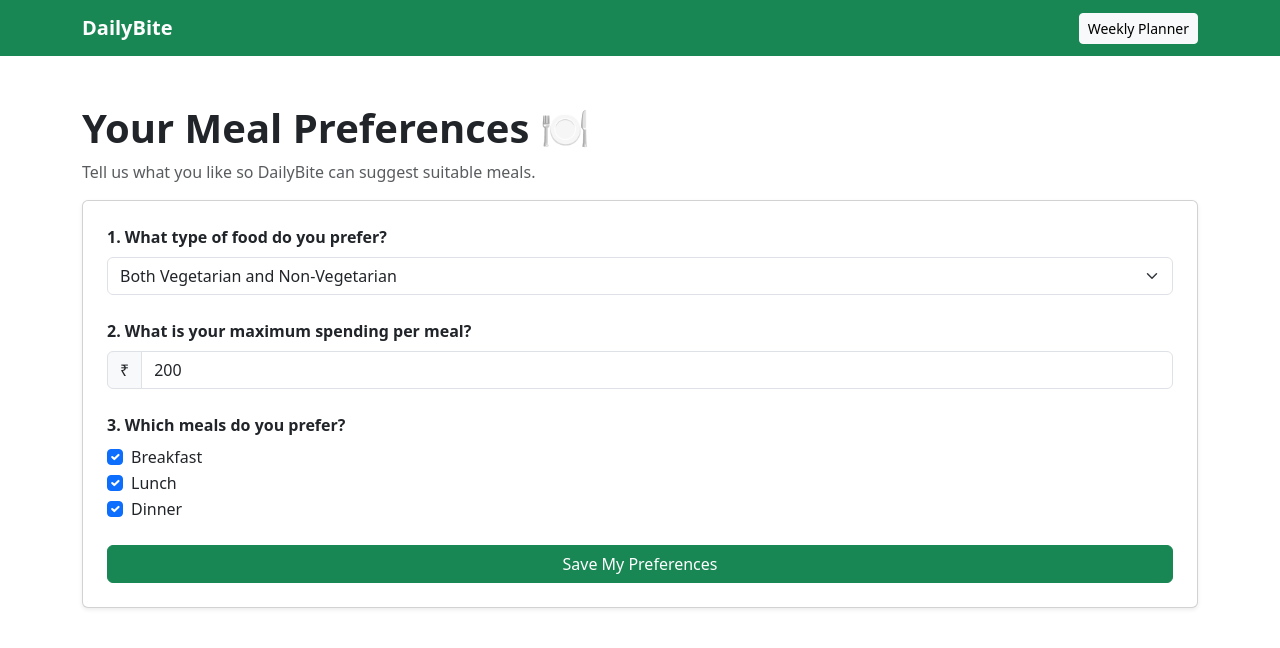
After one commit to saiananyaparuchuru-pixel/Daily-Bite, a Flask app: page /preferences in a window 1280 px wide. The commit adds this page. Shown: the top 648 px of the page. Run offline with Flask 3, Linux system fonts and the light colour scheme.

Commit message:
Add user meal preferences feature

```diff
--- a/app.py
+++ b/app.py
@@ -11,7 +11,9 @@ from database import (
     get_weekly_budget,
     save_weekly_limit,
     get_weekly_limit,
-    get_daily_summary
+    get_daily_summary,
+    save_user_preferences,
+    get_user_preferences
 )
 app = Flask(__name__)
 app.secret_key = "dailybite-development-key"
@@ -64,6 +66,55 @@ def planner():
         remaining_budget=remaining_budget,
         daily_summary=daily_summary
     )
+
+@app.route("/preferences")
+def preferences():
+
+    user_preferences = get_user_preferences()
+
+    return render_template(
+        "preferences.html",
+        preferences=user_preferences
+    )
+
+
+@app.route("/save-preferences", methods=["POST"])
+def save_preferences():
+
+    food_type = request.form.get("food_type")
+    max_price = request.form.get("max_price")
+
+    breakfast = 1 if request.form.get("breakfast") else 0
+    lunch = 1 if request.form.get("lunch") else 0
+    dinner = 1 if request.form.get("dinner") else 0
+
+    try:
+        max_price = float(max_price)
+
+        if max_price <= 0:
+            raise ValueError
+
+        if food_type not in ["Vegetarian", "Non-Vegetarian", "Both"]:
+            raise ValueError
+
+        if not any([breakfast, lunch, dinner]):
+            flash("Please select at least one meal category.", "danger")
+            return redirect(url_for("preferences"))
+
+        save_user_preferences(
+            food_type,
+            max_price,
+            breakfast,
+            lunch,
+            dinner
+        )
+
+        flash("Your meal preferences were saved successfully!", "success")
+
+    except (ValueError, TypeError):
+        flash("Please enter valid preference details.", "danger")
+
+    return redirect(url_for("preferences"))
 
 @app.route("/save-plan", methods=["POST"])
 def save_plan():
--- a/database.py
+++ b/database.py
@@ -43,6 +43,7 @@ def create_tables():
             UNIQUE(day, category)
         )
     """)
+
     # Weekly budget settings table
     connection.execute("""
         CREATE TABLE IF NOT EXISTS budget_settings (
@@ -51,9 +52,20 @@ def create_tables():
         )
     """)
 
+    # User meal preferences table
+    connection.execute("""
+        CREATE TABLE IF NOT EXISTS user_preferences (
+            id INTEGER PRIMARY KEY,
+            food_type TEXT DEFAULT 'Both',
+            max_price REAL DEFAULT 200,
+            breakfast INTEGER DEFAULT 1,
+            lunch INTEGER DEFAULT 1,
+            dinner INTEGER DEFAULT 1
+        )
+    """)
+
     connection.commit()
     connection.close()
-
 
 # 3. Insert sample meals
 def insert_sample_meals():
@@ -235,7 +247,6 @@ def save_weekly_limit(amount):
     connection.commit()
     connection.close()
 
-
 # Retrieve the user's weekly budget limit
 def get_weekly_limit():
 
@@ -290,4 +301,64 @@ def get_daily_summary():
 
     connection.close()
 
+
     return summary
+
+# Save or update user meal preferences
+def save_user_preferences(
+    food_type,
+    max_price,
+    breakfast,
+    lunch,
+    dinner
+):
+
+    connection = get_db_connection()
+
+    connection.execute("""
+        INSERT INTO user_preferences
+        (id, food_type, max_price, breakfast, lunch, dinner)
+        VALUES (1, ?, ?, ?, ?, ?)
+
+        ON CONFLICT(id)
+        DO UPDATE SET
+            food_type = excluded.food_type,
+            max_price = excluded.max_price,
+            breakfast = excluded.breakfast,
+            lunch = excluded.lunch,
+            dinner = excluded.dinner
+    """, (
+        food_type,
+        max_price,
+        breakfast,
+        lunch,
+        dinner
+    ))
+
+    connection.commit()
+    connection.close()
+
+
+# Retrieve user meal preferences
+def get_user_preferences():
+
+    connection = get_db_connection()
+
+    preferences = connection.execute("""
+        SELECT *
+        FROM user_preferences
+        WHERE id = 1
+    """).fetchone()
+
+    connection.close()
+
+    if preferences:
+        return preferences
+
+    return {
+        "food_type": "Both",
+        "max_price": 200,
+        "breakfast": 1,
+        "lunch": 1,
+        "dinner": 1
+    }
--- a/templates/home.html
+++ b/templates/home.html
@@ -28,6 +28,12 @@
         <a href="{{ url_for('planner') }}"
    class="btn btn-light btn-sm">
     Weekly Planner
+</a>
+
+
+<a href="{{ url_for('preferences') }}"
+   class="btn btn-light btn-sm">
+    My Preferences
 </a>
     </nav>
 
--- /dev/null
+++ b/templates/preferences.html
@@ -0,0 +1,161 @@
+
+<!DOCTYPE html>
+<html lang="en">
+<head>
+    <meta charset="UTF-8">
+    <meta name="viewport" content="width=device-width, initial-scale=1.0">
+
+    <title>Meal Preferences | DailyBite</title>
+
+    <link href="https://cdn.jsdelivr.net/npm/bootstrap@5.3.3/dist/css/bootstrap.min.css"
+          rel="stylesheet">
+
+    <link rel="stylesheet"
+          href="{{ url_for('static', filename='css/style.css') }}">
+</head>
+
+<body>
+
+<nav class="navbar navbar-dark bg-success">
+    <div class="container">
+        <a class="navbar-brand fw-bold" href="/">DailyBite</a>
+
+        <a href="{{ url_for('planner') }}"
+           class="btn btn-light btn-sm">
+            Weekly Planner
+        </a>
+    </div>
+</nav>
+
+<div class="container mt-5 mb-5">
+
+    <h1 class="fw-bold">Your Meal Preferences 🍽️</h1>
+
+    <p class="text-muted">
+        Tell us what you like so DailyBite can suggest suitable meals.
+    </p>
+
+    {% with messages = get_flashed_messages(with_categories=true) %}
+        {% for category, message in messages %}
+            <div class="alert alert-{{ category }}">
+                {{ message }}
+            </div>
+        {% endfor %}
+    {% endwith %}
+
+    <div class="card shadow-sm">
+        <div class="card-body p-4">
+
+            <form action="{{ url_for('save_preferences') }}"
+                  method="POST">
+
+                <div class="mb-4">
+
+                    <label class="form-label fw-bold">
+                        1. What type of food do you prefer?
+                    </label>
+
+                    <select name="food_type" class="form-select" required>
+
+                        <option value="Both"
+                            {% if preferences['food_type'] == 'Both' %}selected{% endif %}>
+                            Both Vegetarian and Non-Vegetarian
+                        </option>
+
+                        <option value="Vegetarian"
+                            {% if preferences['food_type'] == 'Vegetarian' %}selected{% endif %}>
+                            Vegetarian
+                        </option>
+
+                        <option value="Non-Vegetarian"
+                            {% if preferences['food_type'] == 'Non-Vegetarian' %}selected{% endif %}>
+                            Non-Vegetarian
+                        </option>
+
+                    </select>
+
+                </div>
+
+                <div class="mb-4">
+
+                    <label class="form-label fw-bold">
+                        2. What is your maximum spending per meal?
+                    </label>
+
+                    <div class="input-group">
+
+                        <span class="input-group-text">₹</span>
+
+                        <input type="number"
+                               name="max_price"
+                               class="form-control"
+                               min="1"
+                               step="0.01"
+                               value="{{ preferences['max_price'] }}"
+                               required>
+
+                    </div>
+
+                </div>
+
+                <div class="mb-4">
+
+                    <label class="form-label fw-bold">
+                        3. Which meals do you prefer?
+                    </label>
+
+                    <div class="form-check">
+                        <input class="form-check-input"
+                               type="checkbox"
+                               name="breakfast"
+                               value="1"
+                               id="breakfast"
+                               {% if preferences['breakfast'] %}checked{% endif %}>
+
+                        <label class="form-check-label" for="breakfast">
+                            Breakfast
+                        </label>
+                    </div>
+
+                    <div class="form-check">
+                        <input class="form-check-input"
+                               type="checkbox"
+                               name="lunch"
+                               value="1"
+                               id="lunch"
+                               {% if preferences['lunch'] %}checked{% endif %}>
+
+                        <label class="form-check-label" for="lunch">
+                            Lunch
+                        </label>
+                    </div>
+
+                    <div class="form-check">
+                        <input class="form-check-input"
+                               type="checkbox"
+                               name="dinner"
+                               value="1"
+                               id="dinner"
+                               {% if preferences['dinner'] %}checked{% endif %}>
+
+                        <label class="form-check-label" for="dinner">
+                            Dinner
+                        </label>
+                    </div>
+
+                </div>
+
+                <button type="submit"
+                        class="btn btn-success w-100">
+                    Save My Preferences
+                </button>
+
+            </form>
+
+        </div>
+    </div>
+
+</div>
+
+</body>
+</html>
```
